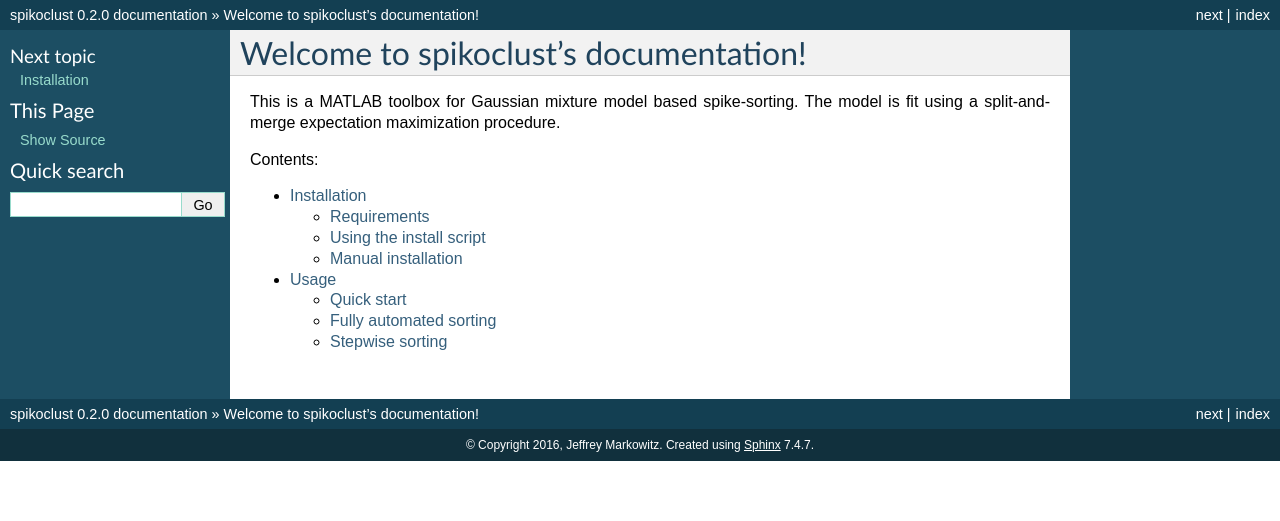
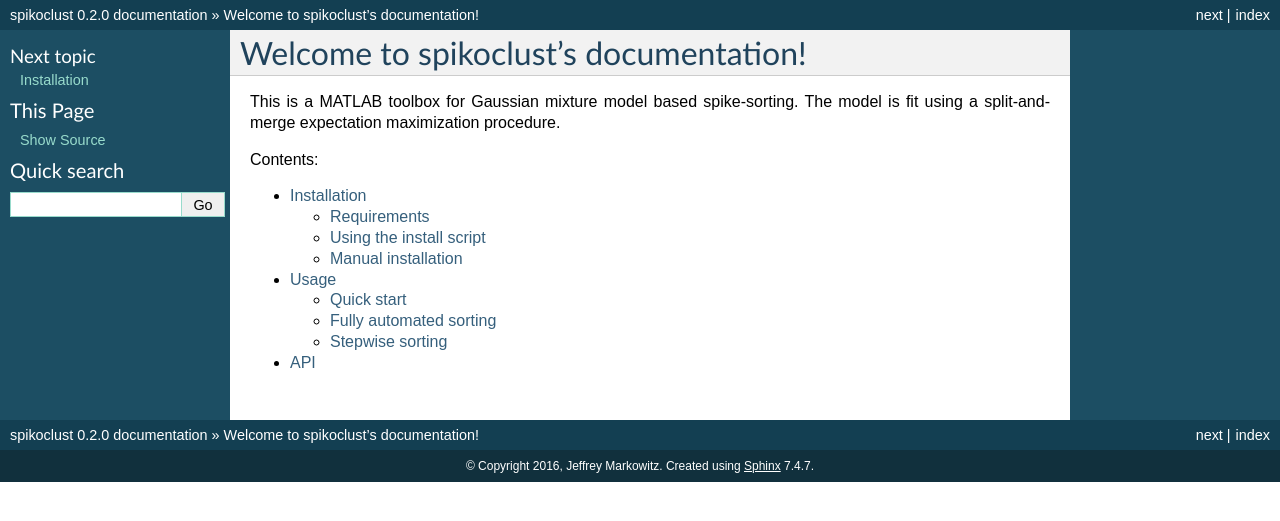
Before and after one commit to jmarkow/spikoclust, a Sphinx documentation site: the page built from docs/index.rst, in a window 1280 px wide. Shown: the top 521 px of the page. Built offline with Sphinx 7.4.7, drawn with Linux system fonts in a browser that asks for light colours; formulas are drawn with MathJax 3.

Commit message:
Updated docs

```diff
--- /dev/null
+++ b/docs/api.rst
@@ -0,0 +1,4 @@
+API
+===
+
+Under construction...
--- a/docs/index.rst
+++ b/docs/index.rst
@@ -15,3 +15,4 @@ Contents:
 
    installation
    usage
+   api
```
